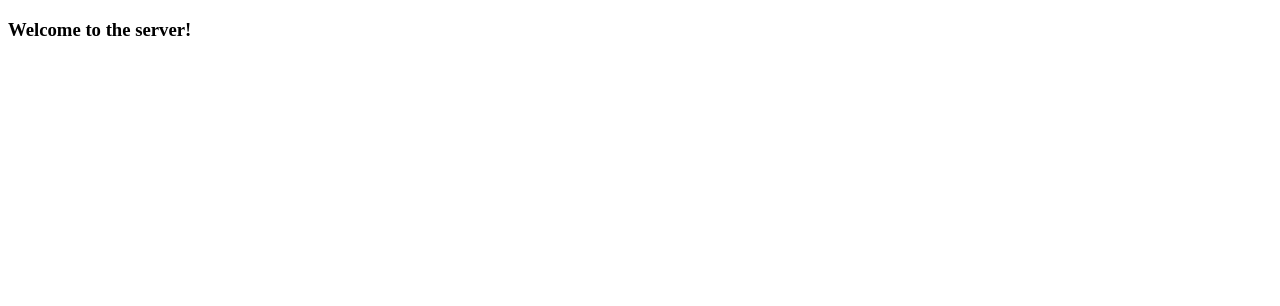
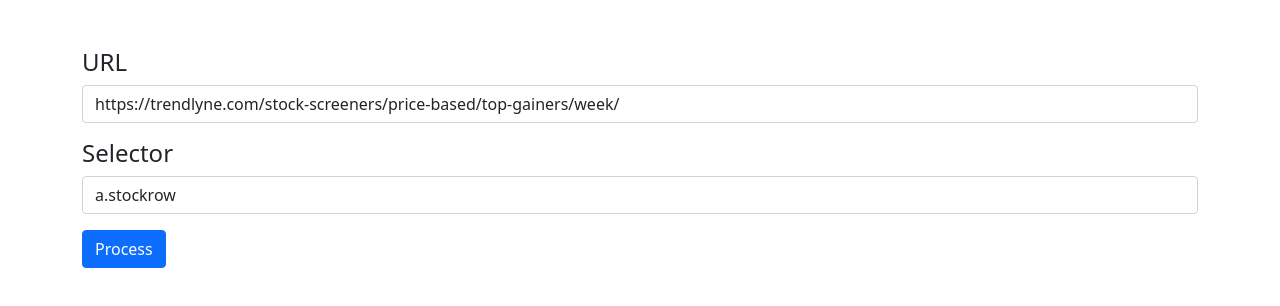
Before and after one commit to shakilkhatri/scraper-api, a website: page public/index.html in a window 1280 px wide. Drawn offline with nearby package versions, Linux system fonts and the light colour scheme.

Commit message:
added UI

```diff
--- a/public/index.html
+++ b/public/index.html
@@ -4,8 +4,27 @@
     <meta charset="UTF-8" />
     <meta name="viewport" content="width=device-width, initial-scale=1.0" />
     <title>scraper</title>
+    <link
+      href="https://cdn.jsdelivr.net/npm/bootstrap@5.0.0-beta3/dist/css/bootstrap.min.css"
+      rel="stylesheet"
+    />
+    <script src="scrape.js" defer></script>
   </head>
   <body>
-    <h3>Welcome to the server!</h3>
+    <div class="container">
+      <h4 class="mt-5">URL</h4>
+      <div class="mb-3">
+        <input type="text" class="form-control" id="url" />
+      </div>
+      <h4>Selector</h4>
+      <div class="mb-3">
+        <input type="text" class="form-control" id="selector" />
+      </div>
+      <button type="button" class="btn btn-primary" onclick="scrapeByParams()">
+        Process
+      </button>
+
+      <div id="output" class="mt-5"></div>
+    </div>
   </body>
 </html>
--- /dev/null
+++ b/public/scrape.js
@@ -0,0 +1,21 @@
+const url = document.getElementById("url");
+const selector = document.getElementById("selector");
+const output = document.getElementById("output");
+const btn = document.getElementById("button");
+
+url.value =
+  "https://trendlyne.com/stock-screeners/price-based/top-gainers/week/";
+selector.value = "a.stockrow";
+
+const scrapeByParams = (e) => {
+  output.innerHTML = "Loading....";
+
+  let endPoint = location.origin + "/scrape";
+  let newUrl = endPoint + "?url=" + url.value + "&selector=" + selector.value;
+  fetch(newUrl)
+    .then((r) => r.text())
+    .then((r) => {
+      let arr = JSON.parse(r);
+      output.innerHTML = arr.map((i) => `<li>${i}</li>`).join("");
+    });
+};
```
